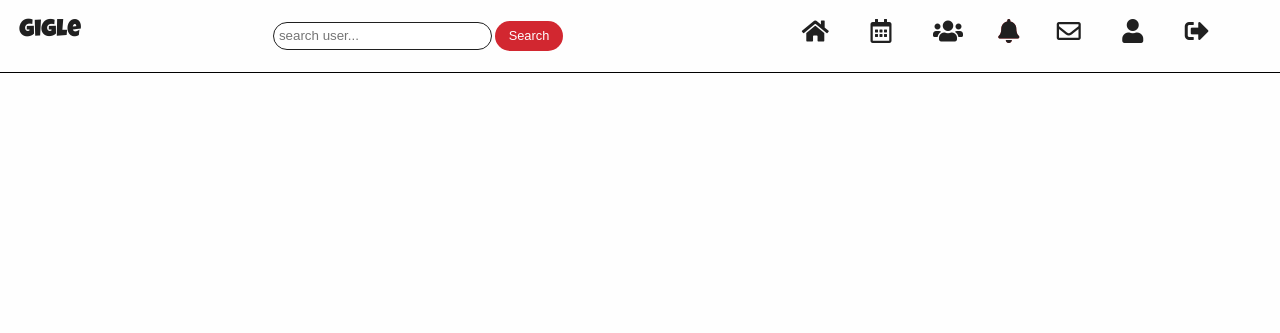
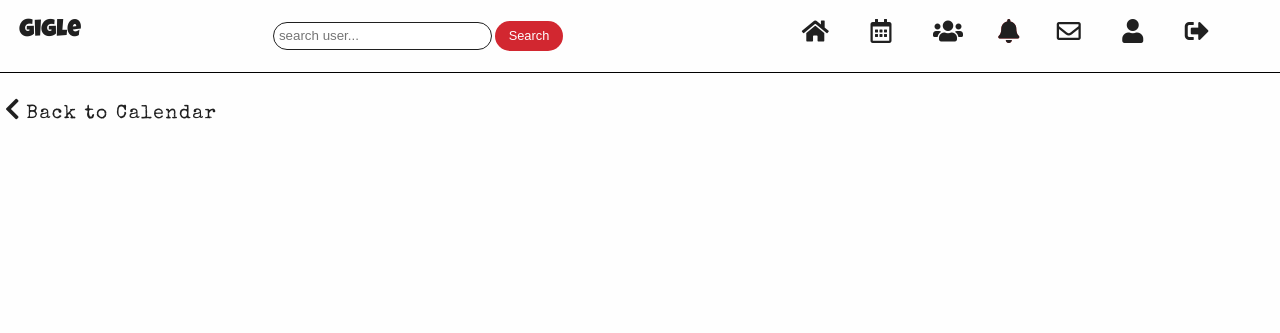
Before and after one commit to xiaoniuniu89/giglep4, a Django app: page /calendar/event-list/1/1/1/ in a window 1280 px wide. Shown: the top 333 px of the page. Run offline with Django 3.2, Linux system fonts and the light colour scheme; the visitor is signed in with stand-in values (Sample User, id 1); data that the repository does not hold is empty; some libraries are stand-ins or nearby versions.

Commit message:
add back button event list page

```diff
--- a/templates/gig_calendar/event_list.html
+++ b/templates/gig_calendar/event_list.html
@@ -3,8 +3,10 @@
 
 
 <main>
+    <br>
+    <p class='rb-txt txt-space'><a href="{% url 'cal:calendar' %}"><i class="fas fa-icon fa-chevron-left"></i>Back to Calendar</a></p>
     {% for event in events %}
-        <main>
+
             <a href="{% url 'cal:event_detail' event.pk %}">
             <div class="basic-wrapper card">
                 <h1 class="rb-txt txt-height txt-padding">{{event.title}}</h1>
```
